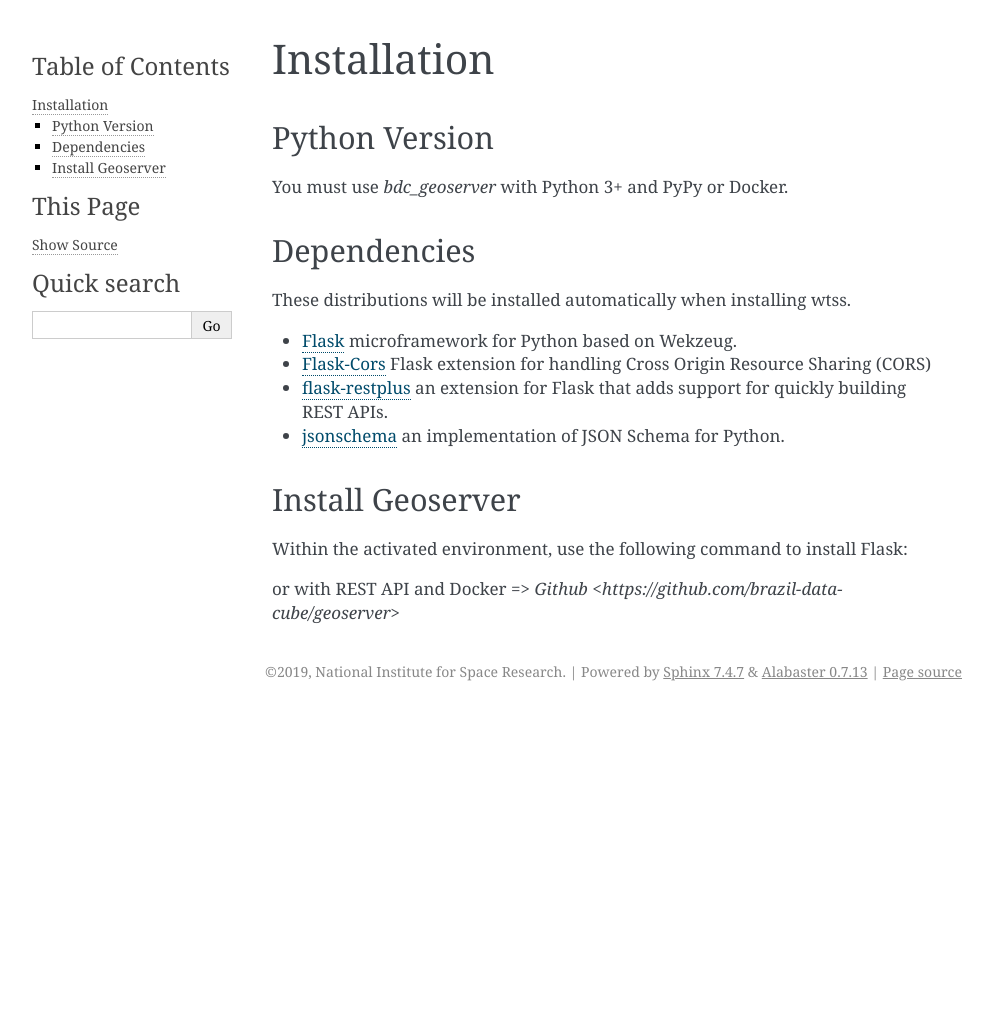
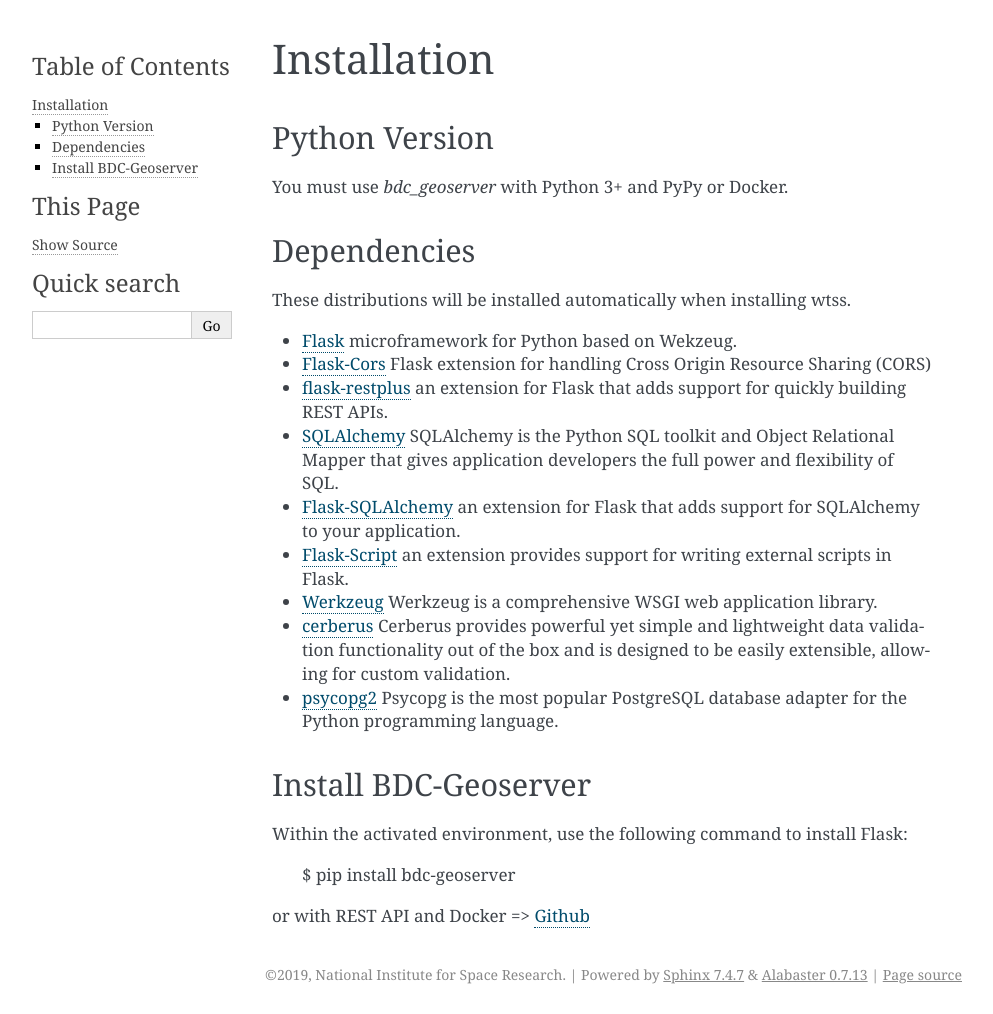
Before and after one commit to fabianazioti/geoserver, a Sphinx documentation site: the page built from docs/source/installation.rst, in a window 1280 px wide. Shown: the whole page, without its empty margins (148-1141 px from the left). Built offline with Sphinx 7.4.7, drawn with Linux system fonts in a browser that asks for light colours; before the commit the page ends 900 px from its top, so only the background shows below that.

Commit message:
update rst files for documentation

```diff
--- a/docs/source/conf.py
+++ b/docs/source/conf.py
@@ -18,9 +18,9 @@
 
 # -- Project information -----------------------------------------------------
 
-project = 'geoserver'
+project = 'BDC Geoserver'
 copyright = '2019, National Institute for Space Research'
-author = 'BDC User'
+author = 'BDC - INPE'
 
 # The full version, including alpha/beta/rc tags
 release = '1.0'
--- a/docs/source/index.rst
+++ b/docs/source/index.rst
@@ -1,4 +1,4 @@
-.. wtss documentation master file, created by
+.. BDC-Geoserver documentation master file, created by
    sphinx-quickstart on Tue Jul  2 08:19:59 2019.
    You can adapt this file completely to your liking, but it should at least
    contain the root `toctree` directive.
--- a/docs/source/installation.rst
+++ b/docs/source/installation.rst
@@ -16,14 +16,18 @@
 * `Flask <http://flask.pocoo.org/>`_ microframework for Python based on Wekzeug.
 * `Flask-Cors <https://flask-cors.readthedocs.io/en/latest/>`_ Flask extension for handling Cross Origin Resource Sharing (CORS)
 * `flask-restplus <https://flask-restplus.readthedocs.io/en/stable/>`_ an extension for Flask that adds support for quickly building REST APIs.
-* `jsonschema <https://python-jsonschema.readthedocs.io/en/stable/>`_ an implementation of JSON Schema for Python.
+* `SQLAlchemy <https://docs.sqlalchemy.org/en/13/>`_ SQLAlchemy is the Python SQL toolkit and Object Relational Mapper that gives application developers the full power and flexibility of SQL.
+* `Flask-SQLAlchemy <https://flask-sqlalchemy.palletsprojects.com/en/2.x/>`_  an extension for Flask that adds support for SQLAlchemy to your application.
+* `Flask-Script <https://flask-script.readthedocs.io/en/latest/>`_ an extension provides support for writing external scripts in Flask.
+* `Werkzeug <https://werkzeug.palletsprojects.com/en/0.15.x/>`_ Werkzeug is a comprehensive WSGI web application library.
+* `cerberus <https://docs.python-cerberus.org/en/stable/>`_ Cerberus provides powerful yet simple and lightweight data validation functionality out of the box and is designed to be easily extensible, allowing for custom validation.
+* `psycopg2 <http://initd.org/psycopg/docs/>`_ Psycopg is the most popular PostgreSQL database adapter for the Python programming language.
 
-Install Geoserver
--------------
+Install BDC-Geoserver
+---------------------
 
 Within the activated environment, use the following command to install Flask:
 
-.. code-block:: sh
     $ pip install bdc-geoserver
 
-or with REST API and Docker => `Github <https://github.com/brazil-data-cube/geoserver>`
+or with REST API and Docker => `Github <https://github.com/brazil-data-cube/geoserver>`_
--- a/requirements.txt
+++ b/requirements.txt
@@ -1,15 +1,10 @@
-aniso8601==7.0.0
 SQLAlchemy==1.3.0
 Flask==1.0.3
-Flask-Compress==1.4.0
-flask_bcrypt==0.7.1
 flask_restplus==0.12.1
 Flask-Cors==3.0.8
 Flask-SQLAlchemy==2.3.2
 Flask-RESTful==0.3.6
 Flask-Script==2.0.6
-python-dateutil==2.6.1
-python-editor==1.0.3
 pytz==2017.3
 six==1.11.0
 Werkzeug==0.14.1
```
Also changed, not shown: docs/source/api.rst (+2 -12 lines).
